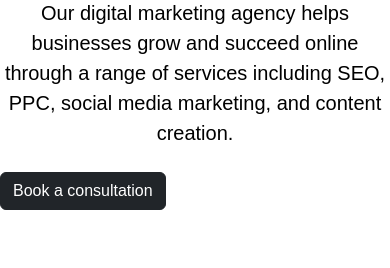
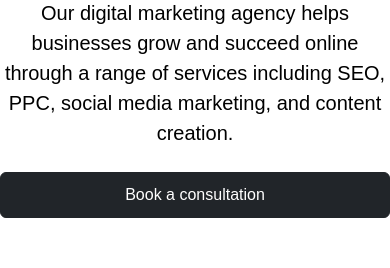
Before and after one commit to muhammadezaananjum289-sys/Positivus-Clone, a plain HTML site: page index.html in a window 390 px wide. Shown: the part 650-918 px from the top of the page. Drawn offline with nearby package versions, Linux system fonts and the light colour scheme.

Commit message:
Adjust the btn

```diff
--- a/style.css
+++ b/style.css
@@ -478,6 +478,7 @@ a.privacy-link:hover {
         padding: 15px 18px;
         font-size: 14px;
     }
+
 }
 
 @media (min-width: 768px) {
@@ -522,6 +523,7 @@ a.privacy-link:hover {
         justify-content: center;
         text-align: left;
     }
+
 }
 
 @media (min-width: 992px) {
@@ -574,4 +576,14 @@ a.privacy-link:hover {
     .service-label {
         font-size: 1.4rem;
     }
+
 }
+@media (max-width: 575px) {
+  a.btn.btn-dark {
+   display: flex;
+   justify-content: center;
+   text-align: center;
+   padding: 10px 20px 10px 20px;
+
+}
+}
```
